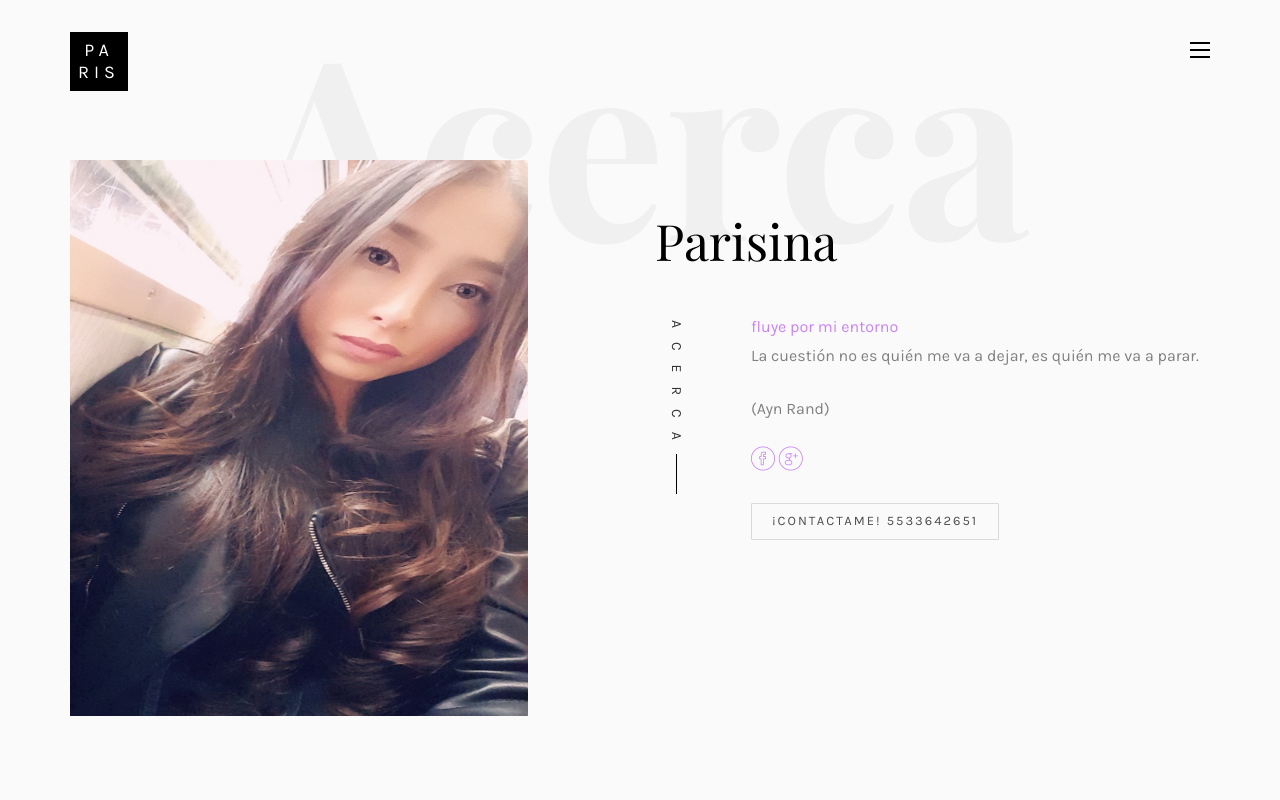
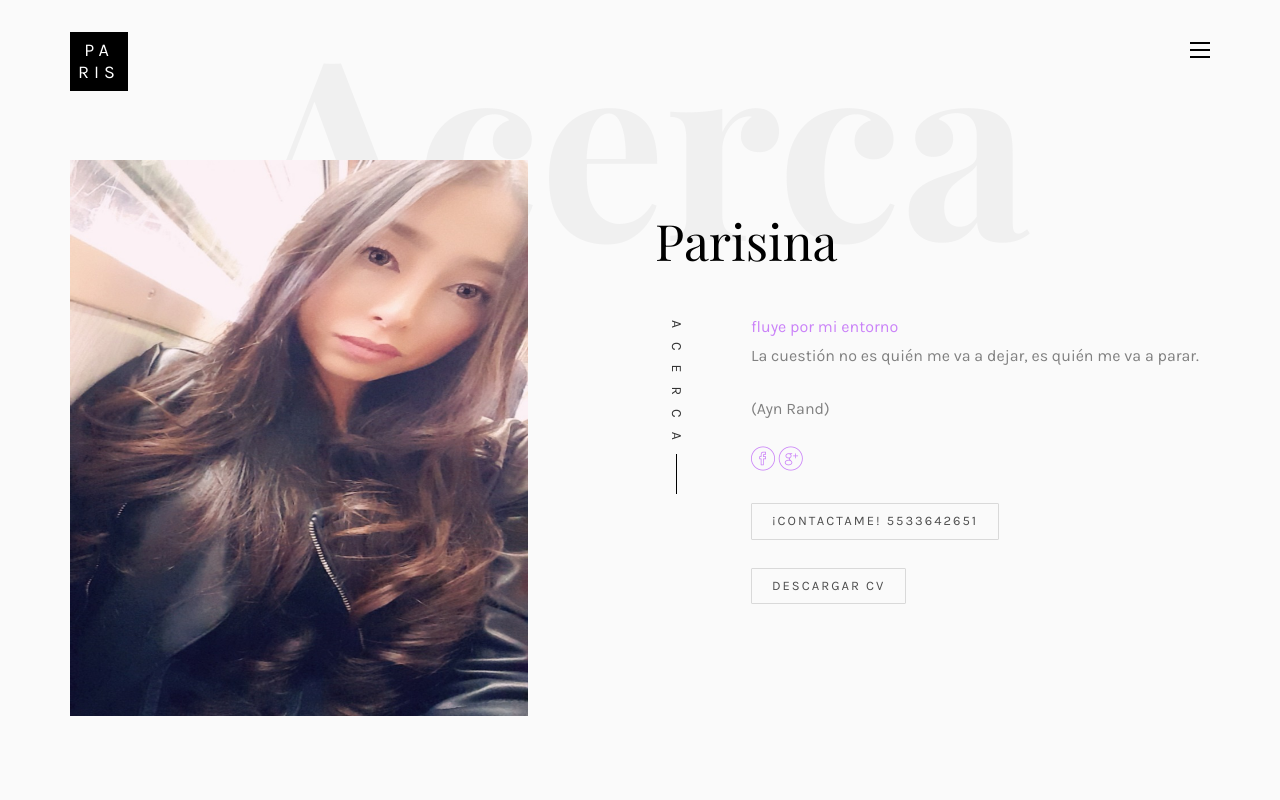
Before and after one commit to ParisAguilar/CV, a plain HTML site: page index.html in a window 1280 px wide. Shown: the top 800 px of the page. Drawn offline with nearby package versions, Linux system fonts and the light colour scheme; files whose address does not match are found by name; a web font is replaced by a local one.

Commit message:
Segundo commit en CV 'arreglo del CV'

```diff
--- a/index.html
+++ b/index.html
@@ -149,6 +149,7 @@
 
 								</p>
 								<p><a href="#" class="btn btn-primary btn-outline">¡Contactame! 5533642651</a></p>
+								<p><a href="cv/cv.pdf" class="btn btn-primary btn-outline">Descargar CV</a></p>
 							</div>
 						</div>
 					</div>
```
Also changed, not shown: 1 other file.
